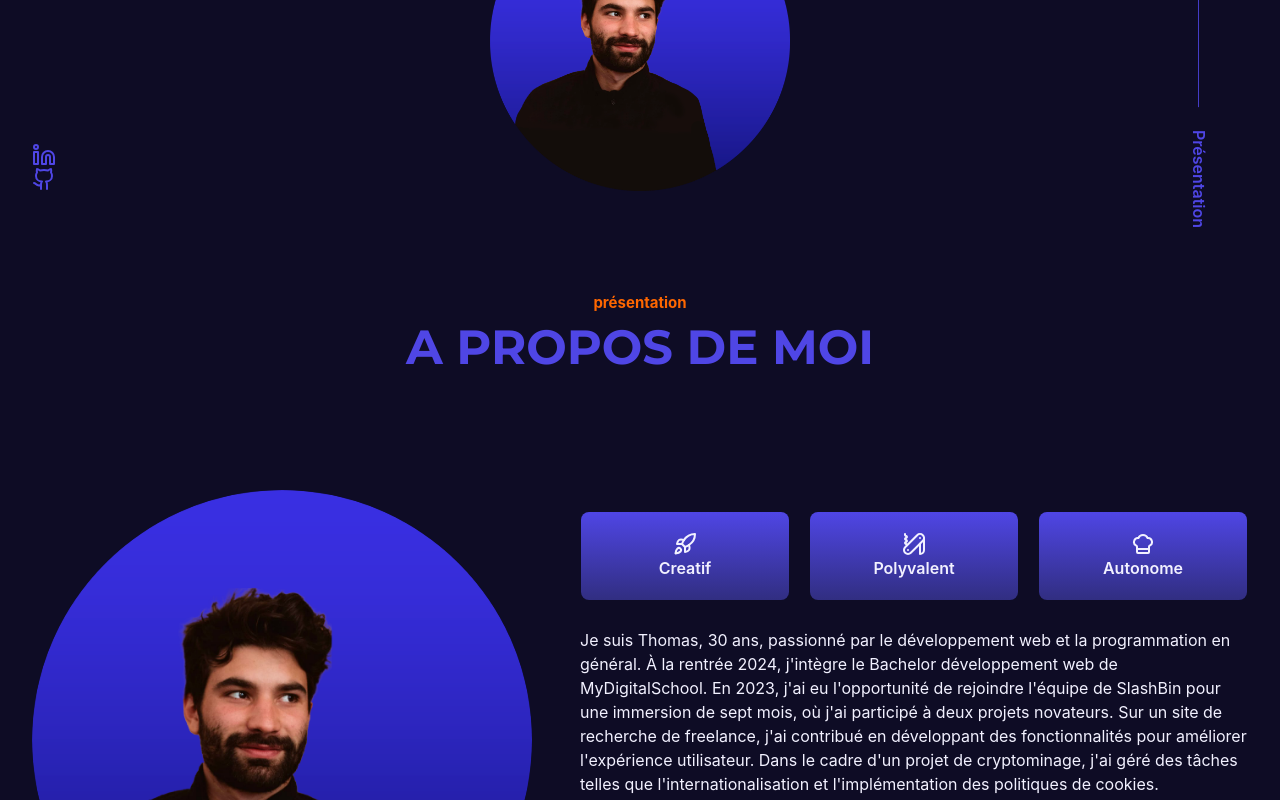
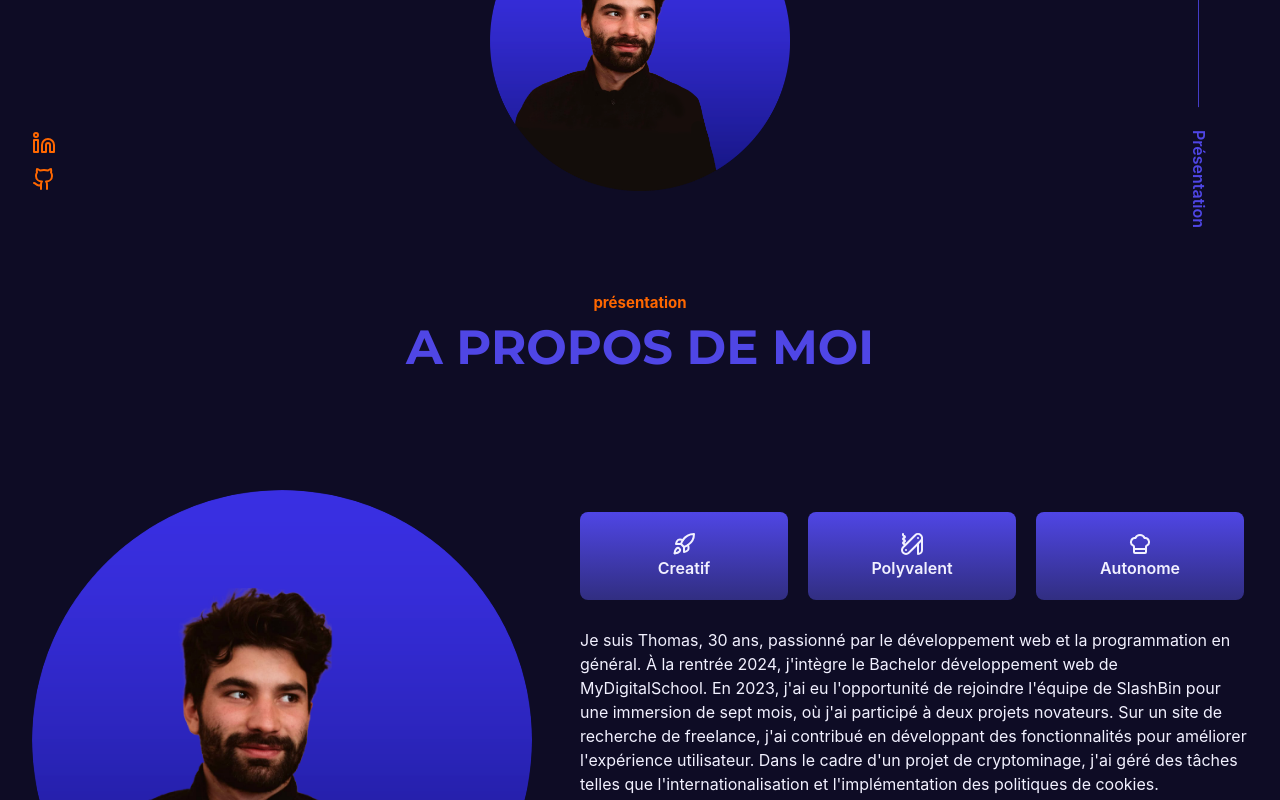
Before and after one commit to razmi0/portfolio, a React (Vite) app: page / in a window 1280 px wide. Shown: the part 470-1270 px from the top of the page. Built offline with nearby package versions, Linux system fonts and the light colour scheme.

Commit message:
Fix styling issues

```diff
--- a/src/components/Hero.tsx
+++ b/src/components/Hero.tsx
@@ -7,7 +7,7 @@ const Hero = ({ ...rest }: HTMLAttributes<HTMLDivElement>) => {
   return (
     <div {...rest} className="flex flex-col items-center justify-evenly h-[95vh] w-full">
       <div className="text-center [&>h2]:text-bogoss-700 [&>h2]:dark:text-bogoss-200  ">
-        <h2 className="text-lg ">Hello there, </h2>
+        <h2 className="text-lg ">Hello there,</h2>
         <h1 className="text-3xl !text-belgoss-500">I'm Thomas</h1>
         <h2 className="text-lg mb-4">I'm web developer</h2>
         <div className="flex flex-wrap items-center justify-center gap-4">
@@ -20,11 +20,11 @@ const Hero = ({ ...rest }: HTMLAttributes<HTMLDivElement>) => {
         </div>
       </div>
       <div className="relative w-full grid place-content-center">
-        <div className="absolute -left-8 sm:left-0 bottom-0 space-y-3 text-bogoss-400">
+        <div className="absolute left-0 bottom-0 text-belgoss-500">
           <a
             href="https://www.linkedin.com/in/dev-web-cuesta-thomas/"
             aria-label="link to Thomas linkedin to get in touch with him">
-            <LinkedinIcon />
+            <LinkedinIcon className="mb-3" />
           </a>
           <a
             href="https://github.com/razmi0"
@@ -37,7 +37,7 @@ const Hero = ({ ...rest }: HTMLAttributes<HTMLDivElement>) => {
           className="h-[250px] sm:h-[300px] brightness-95 contrast-125 aspect-square object-cover"
           alt="hero picture of Thomas portfolio looking at the right side and smiling"
         />
-        <VerticalText text="Présentation" className="-right-14 sm:right-0" />
+        <VerticalText text="Présentation" className="hidden sm:block" />
       </div>
     </div>
   );
--- a/src/components/Presentation.tsx
+++ b/src/components/Presentation.tsx
@@ -16,7 +16,7 @@ const Presentation = ({ ...rest }: HTMLAttributes<HTMLDivElement>) => {
         className="rounded-full hover:scale-95 transition-all brightness-90 contrast-125 aspect-square h-[300px] sm:h-[500px] mx-auto object-cover my-10"
       />
       <div className="space-y-7">
-        <ul className="flex flex-wrap w-full justify-evenly gap-5 [&>li]:bg-bogoss-400 [&>li]:text-bogoss-200 [&>li]:p-5 [&>li]:grow [&>li]:rounded-lg [&>li]:grid [&>li]:place-content-center [&_p]:font-semibold">
+        <ul className="flex flex-wrap w-full justify-evenly xl:justify-start gap-5 [&>li]:bg-bogoss-400 [&>li]:text-bogoss-200 [&>li]:p-5 [&>li]:grow [&>li]:rounded-lg [&>li]:grid [&>li]:place-content-center [&_p]:font-semibold">
           <ListItem>
             <div className="grid place-content-center">
               <Rocket />
--- a/src/tailwind/output.css
+++ b/src/tailwind/output.css
@@ -604,6 +604,18 @@ video {
   top: 0px;
 }
 
+.-left-\[30px\]{
+  left: -30px;
+}
+
+.-left-\[28px\]{
+  left: -28px;
+}
+
+.right-9{
+  right: 2.25rem;
+}
+
 .-z-10{
   z-index: -10;
 }
@@ -686,6 +698,14 @@ video {
 
 .mt-5{
   margin-top: 1.25rem;
+}
+
+.mb-3{
+  margin-bottom: 0.75rem;
+}
+
+.block{
+  display: block;
 }
 
 .flex{
@@ -1005,6 +1025,12 @@ video {
   --tw-space-y-reverse: 0;
   margin-top: calc(1.75rem * calc(1 - var(--tw-space-y-reverse)));
   margin-bottom: calc(1.75rem * var(--tw-space-y-reverse));
+}
+
+.space-y-6 > :not([hidden]) ~ :not([hidden]){
+  --tw-space-y-reverse: 0;
+  margin-top: calc(1.5rem * calc(1 - var(--tw-space-y-reverse)));
+  margin-bottom: calc(1.5rem * var(--tw-space-y-reverse));
 }
 
 .place-self-center{
@@ -1850,6 +1876,14 @@ textarea {
     right: 0px;
   }
 
+  .sm\:block{
+    display: block;
+  }
+
+  .sm\:flex{
+    display: flex;
+  }
+
   .sm\:h-\[300px\]{
     height: 300px;
   }
@@ -1874,9 +1908,22 @@ textarea {
     flex-direction: row;
   }
 
+  .xl\:justify-start{
+    justify-content: flex-start;
+  }
+
   .xl\:text-left{
     text-align: left;
   }
+}
+
+.\[\&\>a\]\:my-3>a{
+  margin-top: 0.75rem;
+  margin-bottom: 0.75rem;
+}
+
+.\[\&\>a\]\:block>a{
+  display: block;
 }
 
 .\[\&\>h2\]\:text-bogoss-700>h2{
```
